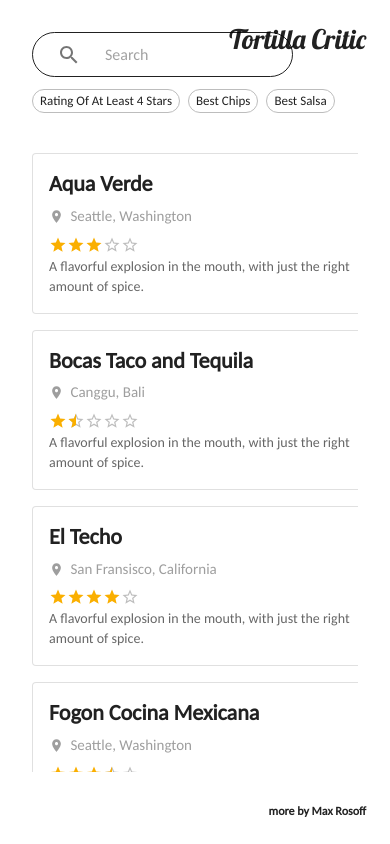
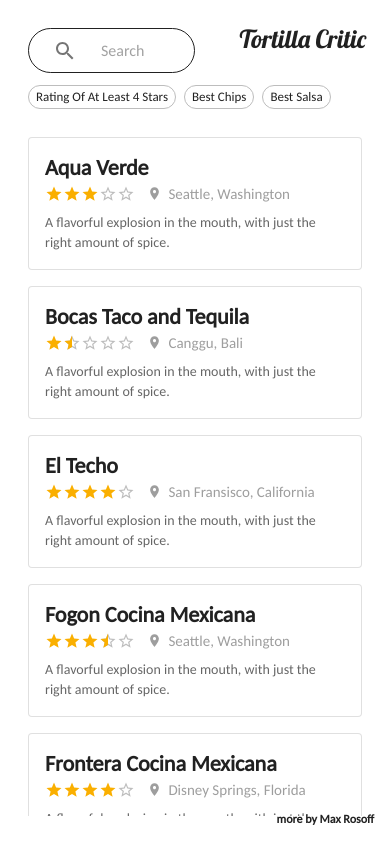
Before and after one commit to mrrosoff/Tortilla-Critic, a React (Vite) app: page / in a window 390 px wide. Built offline with nearby package versions, Linux system fonts and the light colour scheme.

Commit message:
Update Some Stuff

```diff
--- a/src/components/App.tsx
+++ b/src/components/App.tsx
@@ -16,10 +16,7 @@ const App = () => {
                         secondary: { main: "#0B8AAD" }
                     },
                     typography: {
-                        fontFamily: "Carlito, sans-serif",
-                        h3: {
-                            fontSize: 38
-                        }
+                        fontFamily: "Carlito, sans-serif"
                     }
                 })
             ),
--- a/src/components/Router.tsx
+++ b/src/components/Router.tsx
@@ -32,15 +32,15 @@ const Layout = () => {
                 sx={{ cursor: "pointer" }}
                 onClick={() => navigate("/")}
             >
-                <Typography variant={"h3"} fontFamily={"Lobster, cursive"}>
+                <Typography variant={"h4"} fontFamily={"Lobster, cursive"}>
                     Tortilla Critic
                 </Typography>
             </Box>
             <Outlet />
             <Box
                 position={"absolute"}
-                bottom={theme.spacing(3)}
-                right={theme.spacing(3)}
+                bottom={theme.spacing(2)}
+                right={theme.spacing(2)}
                 zIndex={1}
                 display={"flex"}
             >
--- a/src/components/pages/Dashboard.tsx
+++ b/src/components/pages/Dashboard.tsx
@@ -18,24 +18,24 @@ import reviews, { RestaurantReview } from "../../reviews";
 import { useState } from "react";
 
 const Layout = () => {
-    const theme = useTheme();
-    const navigate = useNavigate();
-
     const [shownReviews, setShownReviews] = useState(reviews);
 
     return (
-        <Box width={"100%"} height={"100%"} p={4} display={"flex"} flexDirection={"column"}>
+        <Box width={"100%"} height={"100%"} p={3.5} display={"flex"} flexDirection={"column"}>
             <SearchBox shownReviews={shownReviews} setShownReviews={setShownReviews} />
-            <Box mt={5} mb={5} overflow={"hidden"} sx={{ overflowY: "scroll" }}>
-                <Grid container spacing={2}>
-                    {shownReviews.map((review, index) => {
-                        return (
-                            <Grid key={index}>
-                                <ReviewCard review={review} />
-                            </Grid>
-                        );
-                    })}
-                </Grid>
+            <Box
+                m={-1}
+                mt={2.5}
+                mb={0}
+                height={"100%"}
+                display={"flex"}
+                flexWrap={"wrap"}
+                overflow={"hidden"}
+                sx={{ overflowY: "scroll" }}
+            >
+                {shownReviews.map((review) => (
+                    <ReviewCard review={review} />
+                ))}
             </Box>
         </Box>
     );
@@ -43,7 +43,7 @@ const Layout = () => {
 
 const SearchBox = (props: { shownReviews: any[]; setShownReviews: Function }) => {
     return (
-        <Box maxWidth={"80%"} display={"flex"} flexDirection={"column"}>
+        <Box maxWidth={"50%"} display={"flex"} flexDirection={"column"}>
             <Box display={"flex"} alignItems={"center"} border={1} borderRadius={10}>
                 <IconButton sx={{ p: 1.2, pl: 3, pr: 3 }}>
                     <Search />
@@ -85,26 +85,28 @@ const SearchBox = (props: { shownReviews: any[]; setShownReviews: Function }) =>
 const ReviewCard = (props: { review: any }) => {
     const navigate = useNavigate();
     return (
-        <Card variant="outlined" sx={{ minWidth: 350, maxWidth: 400 }}>
+        <Card variant="outlined" sx={{ m: 1, minWidth: 325, maxWidth: 375 }}>
             <CardActionArea
                 onClick={() => navigate("/" + props.review.restaurantName.toLowerCase())}
+                sx={{ height: "100%" }}
             >
                 <CardContent>
                     <Typography gutterBottom variant="h4" sx={{ fontSize: 22, fontWeight: 800 }}>
                         {props.review.restaurantName}
                     </Typography>
-                    <Box color={"grey.500"} display={"flex"} alignItems={"center"} mb={1}>
-                        <LocationOn sx={{ fontSize: 15 }} />
+                    <Box color={"grey.500"} display={"flex"} alignItems={"center"} mt={-0.8} mb={1}>
+                        <Rating
+                            defaultValue={props.review.rating / 2}
+                            size={"small"}
+                            precision={0.5}
+                            readOnly
+                        />
+                        <LocationOn sx={{ ml: 1.5, fontSize: 15 }} />
                         <Typography sx={{ ml: 0.8, fontSize: 15 }}>
                             {props.review.location}
                         </Typography>
                     </Box>
-                    <Rating
-                        defaultValue={props.review.rating / 2}
-                        size={"small"}
-                        precision={0.5}
-                        readOnly
-                    />
+
                     <Typography variant="body2" color="text.secondary">
                         {props.review.summary}
                     </Typography>
--- a/src/components/pages/Restaurant.tsx
+++ b/src/components/pages/Restaurant.tsx
@@ -1,6 +1,6 @@
 import { useParams } from "react-router-dom";
 
-import { Box, Rating, Typography } from "@mui/material";
+import { Box, Rating, Typography, useMediaQuery, useTheme } from "@mui/material";
 import OpenInNewIcon from "@mui/icons-material/OpenInNew";
 
 import reviews from "../../reviews";
@@ -8,6 +8,9 @@ import NotFound from "./NotFound";
 import { LocationOn } from "@mui/icons-material";
 
 const Restaurant = () => {
+    const theme = useTheme();
+    const matches = useMediaQuery(theme.breakpoints.up("sm"));
+
     const { restaurant } = useParams();
     const restaurantDetails = reviews.find(
         (item) => item.restaurantName.toLowerCase() === restaurant
@@ -25,13 +28,13 @@ const Restaurant = () => {
                 display={"flex"}
                 flexDirection={"column"}
                 justifyContent={"center"}
-                maxWidth={"60%"}
+                maxWidth={matches ? "60%" : "100%"}
                 sx={{ p: 6, zIndex: 1 }}
             >
                 <Box display={"flex"}>
                     <Typography
                         fontWeight={800}
-                        fontSize={Math.min(120 * (12 / restaurantName.length), 120)}
+                        fontSize={`${Math.min(4 * (12 / restaurantName.length), 4)}rem`}
                     >
                         {restaurantName}
                     </Typography>
--- a/src/reviews/matador.ts
+++ b/src/reviews/matador.ts
@@ -5,9 +5,8 @@ const matador: RestaurantReview = {
     location: "Ballard, Washington",
     rating: 7,
     cost: 4,
-    summary: "A flavorful explosion in the mouth, with just the right amount of spice.",
-    fullReview: `Chips: pretty dang good. a little too crunchy, not warm. Good flavor.
-    Salsa: mild, but nice on the tongue, little boring, but that's ok.`,
+    summary: "A bright spot in a otherwise dark Seattle.",
+    fullReview: `Walking into Matador, a low key establishment in the heart of Ballard, I was impressed immediately that this would be somewhat of a classic new American Mexican spot. While it mostly lived up to expectations, the food was better than expected, a welcome surprise. We got the chips and guacamole, which came with 3 flavorful salsas, including a verde and a fruity habanero. The chips were a bit crunchy, but had above average flavor and kept their structure well on the tongue. The guacamole was simple, but nice. I would return, as Matador stands out boldly from Seattle mediocrity.`,
     contactInformation: {
         address: "5410 Ballard Ave NW, Seattle, WA 98107, United States",
         website: "https://www.matadorrestaurants.com"
--- a/vite.config.ts
+++ b/vite.config.ts
@@ -6,8 +6,8 @@ import react from "@vitejs/plugin-react";
 export default defineConfig({
     plugins: [react()],
     server: {
+        open: true,
         port: 3000,
-        strictPort: true,
-        open: true
+        strictPort: true
     }
 });
```
Also changed, not shown: package.json (+11 -11 lines), 2 other files (tests, documents, lock files or other folders).
